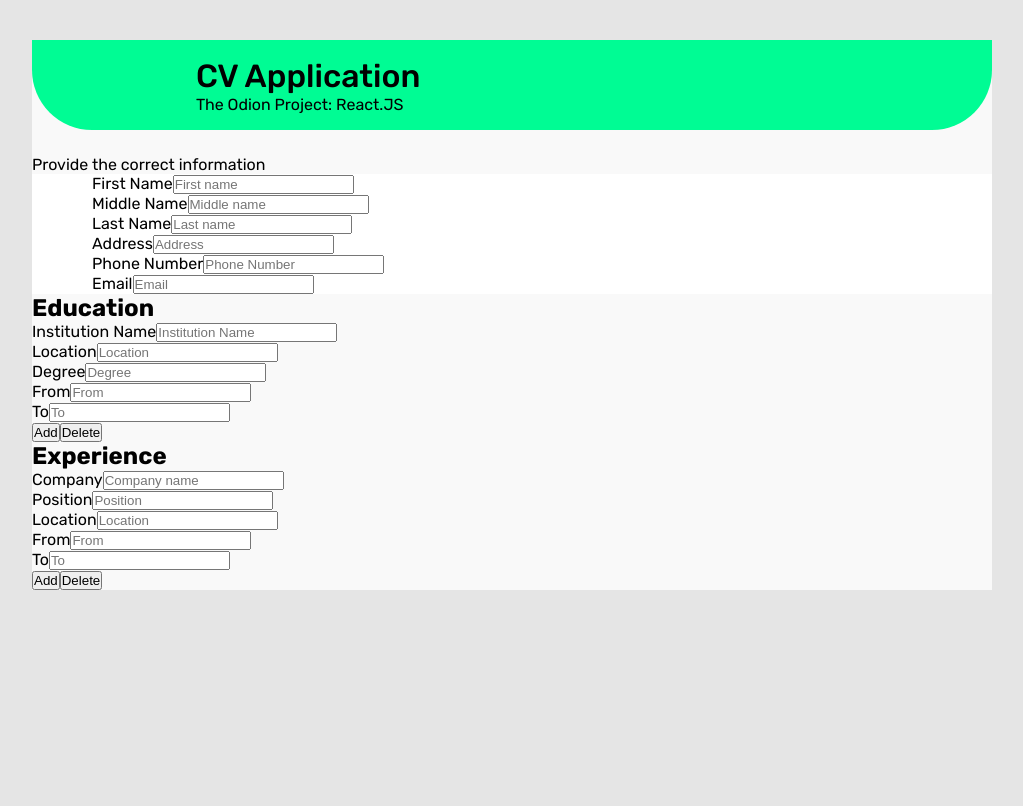
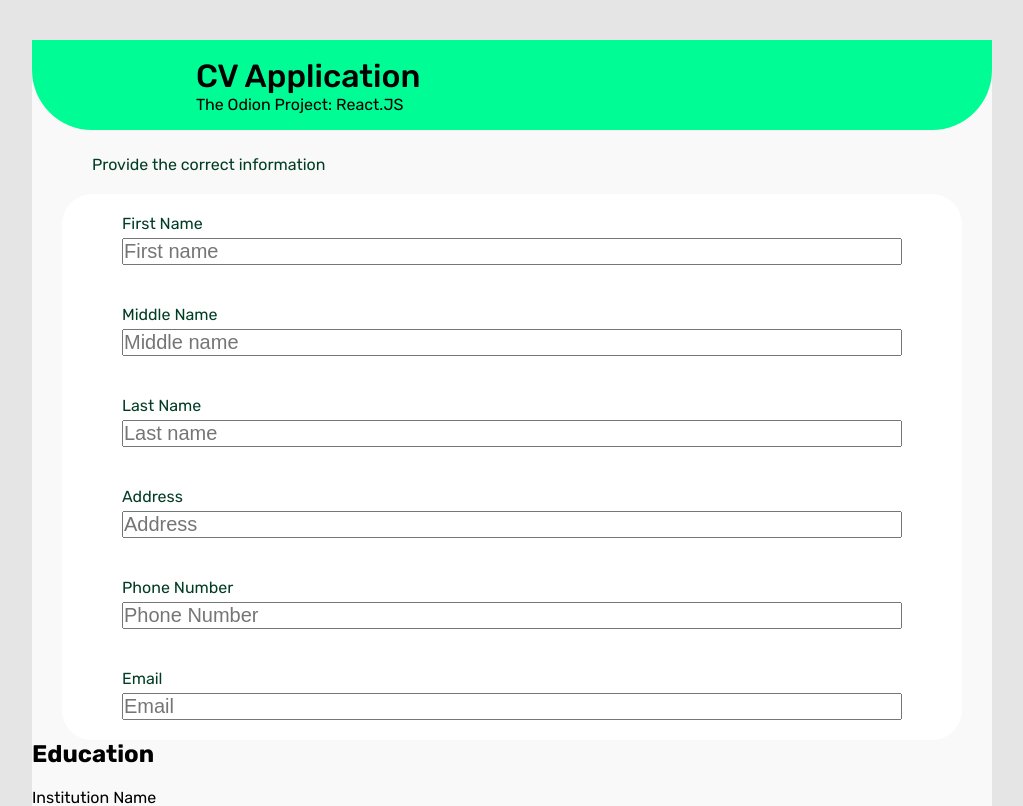
Before and after one commit to yaroCreates/cv-application, a React (Create React App) app in the folder cv-project/: page / in a window 1280 px wide. Shown: the top 806 px of the page, without its empty margins (128-1151 px from the left). Built offline with nearby package versions, Linux system fonts and the light colour scheme.

Commit message:
80% design of the personal information form

```diff
--- a/cv-project/src/App.css
+++ b/cv-project/src/App.css
@@ -46,6 +46,34 @@ body {
 /* section {
 } */
 .field-field{
+    width: 900px;
+    margin: auto;
     padding: 0 60px 0 60px;
     background-color: #ffffff;
+    border-radius: 30px;
+    color: #003D24;
+
 }
+
+.pp {
+    padding: 0 60px 0 60px;
+    margin-bottom: 20px;
+    color: #003D24;
+
+}
+
+.field {
+    display: flex;
+    flex-direction: column;
+    padding-top: 10px;
+    padding-bottom: 20px;
+}
+
+.field label {
+    padding-top: 10px;
+    padding-bottom: 5px;
+}
+
+.field input[type=text] {
+    font-size: 20px;
+}
--- a/cv-project/src/Components/PersonalInfo.js
+++ b/cv-project/src/Components/PersonalInfo.js
@@ -5,7 +5,7 @@ function PersonalInfo(props) {
     const {personal, handleChange} = props
     return (
         <section>
-            <p>Provide the correct information</p>
+            <p className='pp'>Provide the correct information</p>
             <div className='field-field'>
                 <div className='field'>
                     <label>First Name</label>
```
